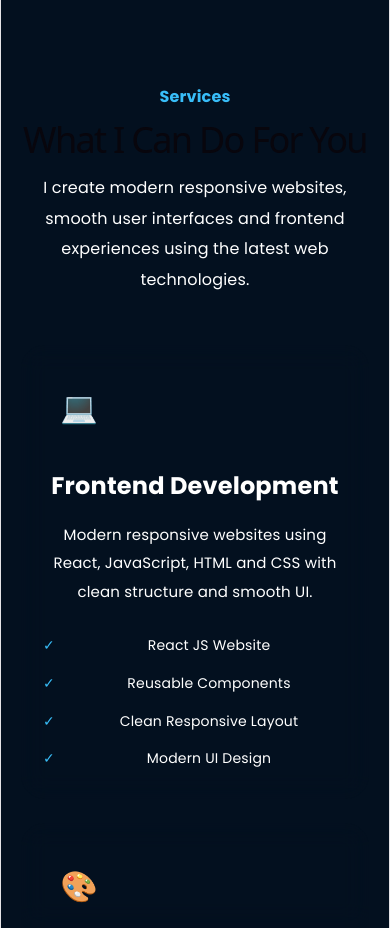
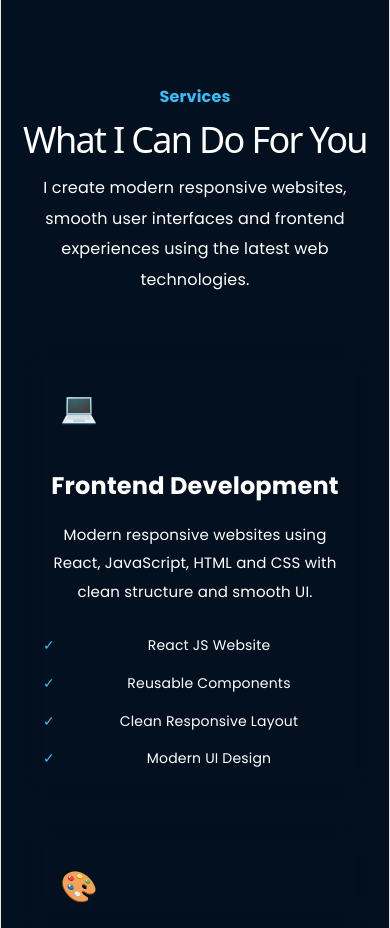
Before and after one commit to tanvirdiu/tanvir_parvez, a React (Vite) app: page / in a window 390 px wide. Shown: the part 7180-8108 px from the top of the page. Built offline with nearby package versions, Linux system fonts and the light colour scheme.

Commit message:
updated portfolio sections

```diff
--- a/src/App.css
+++ b/src/App.css
@@ -447,13 +447,15 @@ body {
 }
 
 @media (max-width: 768px) {
-    .section-title h2 {
-        font-size: 42px;
-        line-height: 1.3;
-        color: #ffffff;
-    }
-    .light-theme .section-title h2 {
-        color: #0f172a;
+    .services-main-title {
+        color: #ffffff !important;
+        opacity: 1 !important;
+        -webkit-text-fill-color: #ffffff !important;
+        text-shadow: none;
+    }
+    .light-theme .services-main-title {
+        color: #0f172a !important;
+        -webkit-text-fill-color: #0f172a !important;
     }
 }
 
```
